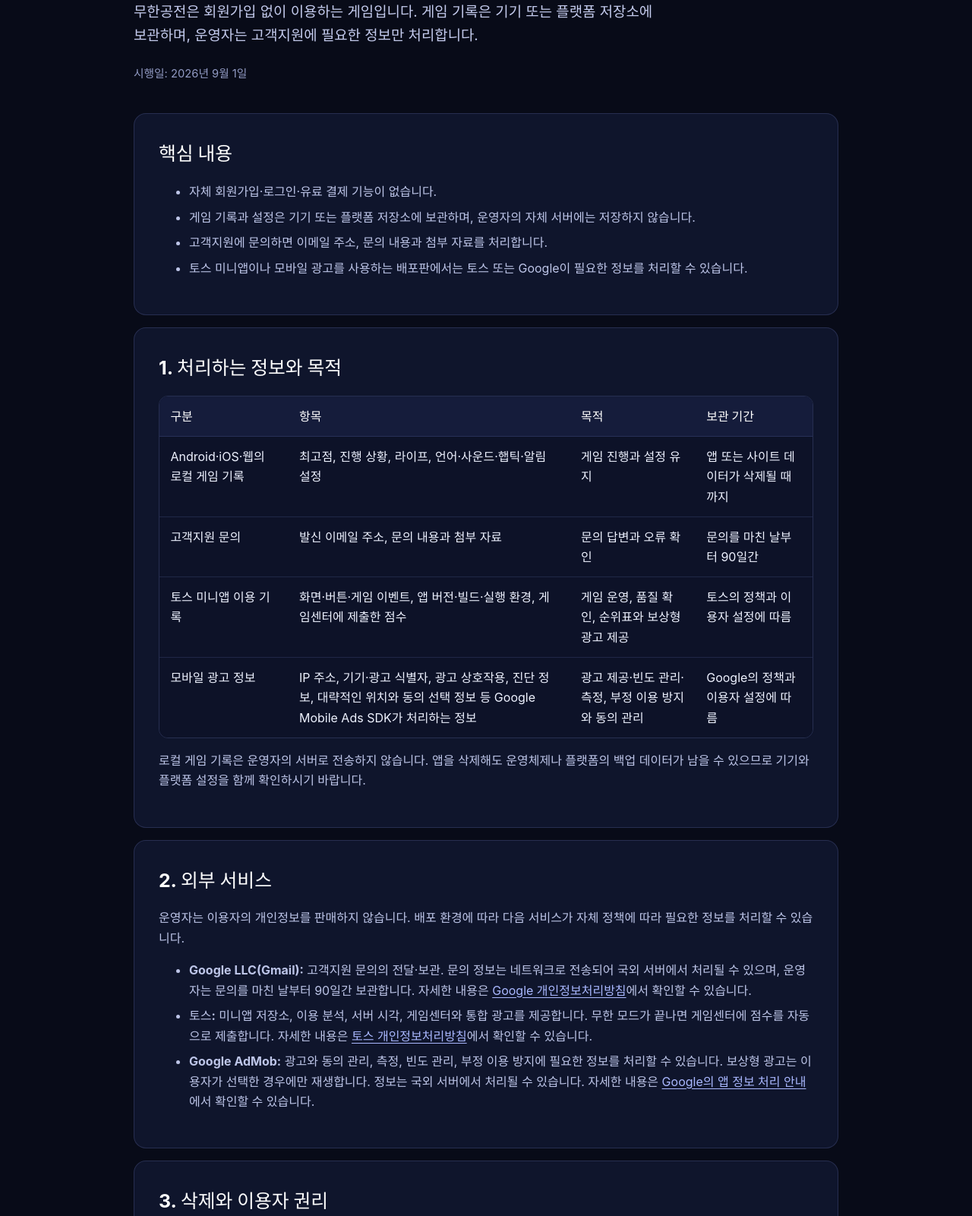
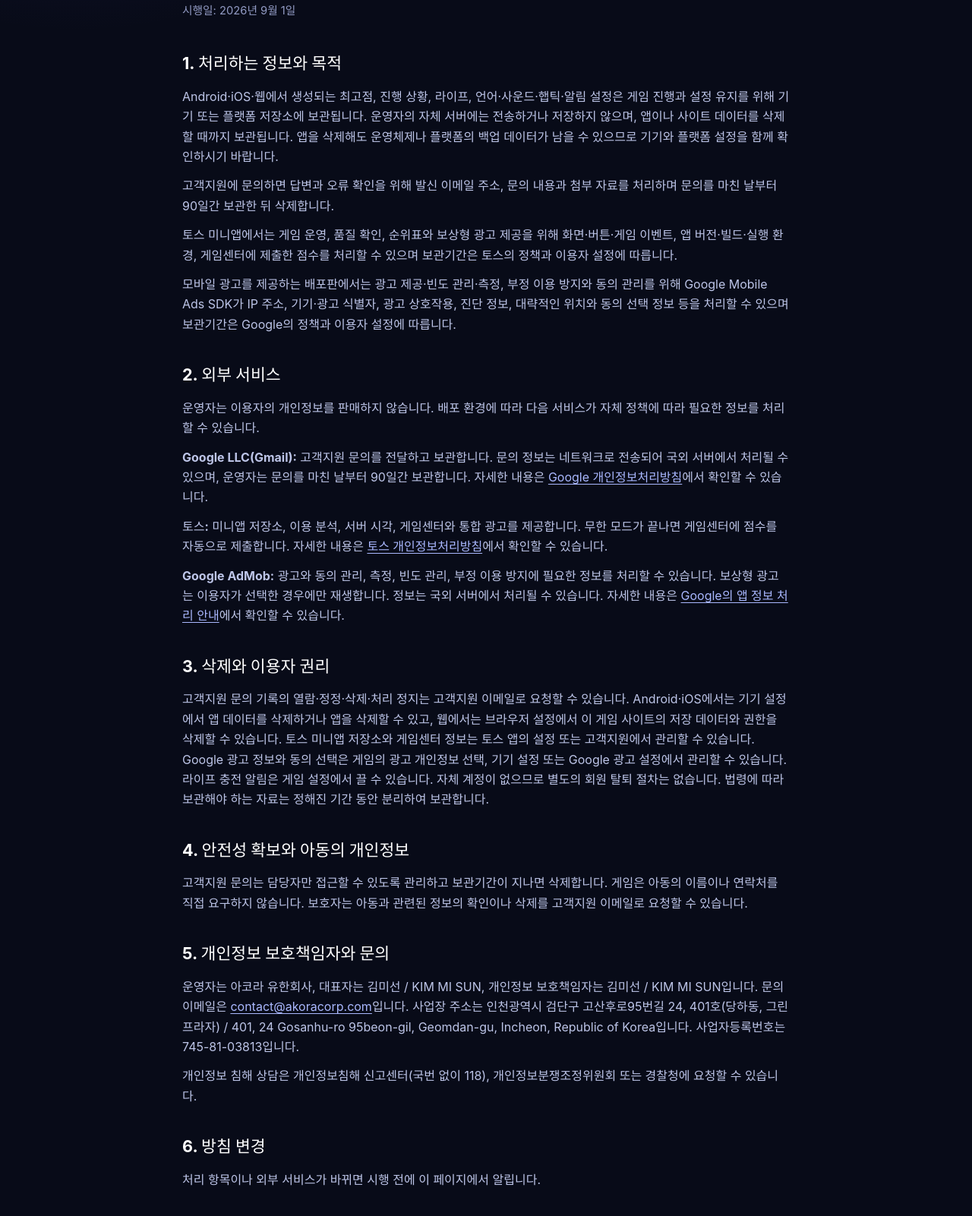
Before and after one commit to Cairnora/comp, a plain HTML site: page products/muhan-gongjeon/privacy.html in a window 1280 px wide. Shown: the part 293-1894 px from the top of the page at 76% size. Drawn offline with Linux system fonts and the light colour scheme.

Commit message:
refactor: 무한공전 정책 문서 형식 단순화

```diff
--- a/products/muhan-gongjeon/assets/site.css
+++ b/products/muhan-gongjeon/assets/site.css
@@ -218,6 +218,40 @@
   margin-top: 0.45rem;
 }
 
+.legal-page {
+  width: min(100% - 2rem, 50rem);
+  padding-top: clamp(2.5rem, 6vw, 4rem);
+}
+
+.legal-page h1 {
+  max-width: none;
+  font-size: clamp(2rem, 5vw, 3rem);
+}
+
+.legal-page .lead {
+  max-width: none;
+  font-size: 1rem;
+}
+
+.legal-document {
+  margin-top: 2.5rem;
+  color: #bdc5e8;
+}
+
+.legal-document h2 {
+  margin: 2.25rem 0 0.7rem;
+  color: #fff;
+  font-size: clamp(1.15rem, 2.5vw, 1.35rem);
+}
+
+.legal-document h2:first-child {
+  margin-top: 0;
+}
+
+.legal-document p {
+  margin: 0.75rem 0;
+}
+
 .table-wrap {
   overflow-x: auto;
   margin-top: 1rem;
@@ -336,6 +370,7 @@
   .card p,
   .document-section p,
   .document-section li,
+  .legal-document,
   .contact-box p,
   .site-footer {
     color: #222;
--- a/products/muhan-gongjeon/privacy.html
+++ b/products/muhan-gongjeon/privacy.html
@@ -24,109 +24,36 @@
         </ul>
       </nav>
     </header>
-    <main id="main-content">
-      <p class="eyebrow">Privacy Policy</p>
+    <main id="main-content" class="legal-page">
       <h1>개인정보처리방침</h1>
       <p class="lead">무한공전은 회원가입 없이 이용하는 게임입니다. 게임 기록은 기기 또는 플랫폼 저장소에 보관하며, 운영자는 고객지원에 필요한 정보만 처리합니다.</p>
       <p class="meta">시행일: <time datetime="2026-09-01">2026년 9월 1일</time></p>
 
 
-      <section class="document-section" aria-labelledby="privacy-summary">
-        <h2 id="privacy-summary">핵심 내용</h2>
-        <ul>
-          <li>자체 회원가입·로그인·유료 결제 기능이 없습니다.</li>
-          <li>게임 기록과 설정은 기기 또는 플랫폼 저장소에 보관하며, 운영자의 자체 서버에는 저장하지 않습니다.</li>
-          <li>고객지원에 문의하면 이메일 주소, 문의 내용과 첨부 자료를 처리합니다.</li>
-          <li>토스 미니앱이나 모바일 광고를 사용하는 배포판에서는 토스 또는 Google이 필요한 정보를 처리할 수 있습니다.</li>
-        </ul>
-      </section>
+      <article class="legal-document">
+        <h2>1. 처리하는 정보와 목적</h2>
+        <p>Android·iOS·웹에서 생성되는 최고점, 진행 상황, 라이프, 언어·사운드·햅틱·알림 설정은 게임 진행과 설정 유지를 위해 기기 또는 플랫폼 저장소에 보관됩니다. 운영자의 자체 서버에는 전송하거나 저장하지 않으며, 앱이나 사이트 데이터를 삭제할 때까지 보관됩니다. 앱을 삭제해도 운영체제나 플랫폼의 백업 데이터가 남을 수 있으므로 기기와 플랫폼 설정을 함께 확인하시기 바랍니다.</p>
+        <p>고객지원에 문의하면 답변과 오류 확인을 위해 발신 이메일 주소, 문의 내용과 첨부 자료를 처리하며 문의를 마친 날부터 90일간 보관한 뒤 삭제합니다.</p>
+        <p>토스 미니앱에서는 게임 운영, 품질 확인, 순위표와 보상형 광고 제공을 위해 화면·버튼·게임 이벤트, 앱 버전·빌드·실행 환경, 게임센터에 제출한 점수를 처리할 수 있으며 보관기간은 토스의 정책과 이용자 설정에 따릅니다.</p>
+        <p>모바일 광고를 제공하는 배포판에서는 광고 제공·빈도 관리·측정, 부정 이용 방지와 동의 관리를 위해 Google Mobile Ads SDK가 IP 주소, 기기·광고 식별자, 광고 상호작용, 진단 정보, 대략적인 위치와 동의 선택 정보 등을 처리할 수 있으며 보관기간은 Google의 정책과 이용자 설정에 따릅니다.</p>
 
-      <section class="document-section" aria-labelledby="privacy-items">
-        <h2 id="privacy-items">1. 처리하는 정보와 목적</h2>
-        <div class="table-wrap">
-          <table>
-            <thead>
-              <tr>
-                <th scope="col">구분</th>
-                <th scope="col">항목</th>
-                <th scope="col">목적</th>
-                <th scope="col">보관 기간</th>
-              </tr>
-            </thead>
-            <tbody>
-              <tr>
-                <td>Android·iOS·웹의 로컬 게임 기록</td>
-                <td>최고점, 진행 상황, 라이프, 언어·사운드·햅틱·알림 설정</td>
-                <td>게임 진행과 설정 유지</td>
-                <td>앱 또는 사이트 데이터가 삭제될 때까지</td>
-              </tr>
-              <tr>
-                <td>고객지원 문의</td>
-                <td>발신 이메일 주소, 문의 내용과 첨부 자료</td>
-                <td>문의 답변과 오류 확인</td>
-                <td>문의를 마친 날부터 90일간</td>
-              </tr>
-              <tr>
-                <td>토스 미니앱 이용 기록</td>
-                <td>화면·버튼·게임 이벤트, 앱 버전·빌드·실행 환경, 게임센터에 제출한 점수</td>
-                <td>게임 운영, 품질 확인, 순위표와 보상형 광고 제공</td>
-                <td>토스의 정책과 이용자 설정에 따름</td>
-              </tr>
-              <tr>
-                <td>모바일 광고 정보</td>
-                <td>IP 주소, 기기·광고 식별자, 광고 상호작용, 진단 정보, 대략적인 위치와 동의 선택 정보 등 Google Mobile Ads SDK가 처리하는 정보</td>
-                <td>광고 제공·빈도 관리·측정, 부정 이용 방지와 동의 관리</td>
-                <td>Google의 정책과 이용자 설정에 따름</td>
-              </tr>
-            </tbody>
-          </table>
-        </div>
-        <p>로컬 게임 기록은 운영자의 서버로 전송하지 않습니다. 앱을 삭제해도 운영체제나 플랫폼의 백업 데이터가 남을 수 있으므로 기기와 플랫폼 설정을 함께 확인하시기 바랍니다.</p>
-      </section>
+        <h2>2. 외부 서비스</h2>
+        <p>운영자는 이용자의 개인정보를 판매하지 않습니다. 배포 환경에 따라 다음 서비스가 자체 정책에 따라 필요한 정보를 처리할 수 있습니다.</p>
+        <p><strong>Google LLC(Gmail):</strong> 고객지원 문의를 전달하고 보관합니다. 문의 정보는 네트워크로 전송되어 국외 서버에서 처리될 수 있으며, 운영자는 문의를 마친 날부터 90일간 보관합니다. 자세한 내용은 <a href="https://policies.google.com/privacy?hl=ko" target="_blank" rel="noopener noreferrer">Google 개인정보처리방침</a>에서 확인할 수 있습니다.</p><p><strong>토스:</strong> 미니앱 저장소, 이용 분석, 서버 시각, 게임센터와 통합 광고를 제공합니다. 무한 모드가 끝나면 게임센터에 점수를 자동으로 제출합니다. 자세한 내용은 <a href="https://toss.im/privacy" target="_blank" rel="noopener noreferrer">토스 개인정보처리방침</a>에서 확인할 수 있습니다.</p><p><strong>Google AdMob:</strong> 광고와 동의 관리, 측정, 빈도 관리, 부정 이용 방지에 필요한 정보를 처리할 수 있습니다. 보상형 광고는 이용자가 선택한 경우에만 재생합니다. 정보는 국외 서버에서 처리될 수 있습니다. 자세한 내용은 <a href="https://policies.google.com/technologies/partner-sites?hl=ko" target="_blank" rel="noopener noreferrer">Google의 앱 정보 처리 안내</a>에서 확인할 수 있습니다.</p>
 
-      <section class="document-section" aria-labelledby="privacy-sharing">
-        <h2 id="privacy-sharing">2. 외부 서비스</h2>
-        <p>운영자는 이용자의 개인정보를 판매하지 않습니다. 배포 환경에 따라 다음 서비스가 자체 정책에 따라 필요한 정보를 처리할 수 있습니다.</p>
-        <ul><li><strong>Google LLC(Gmail):</strong> 고객지원 문의의 전달·보관. 문의 정보는 네트워크로 전송되어 국외 서버에서 처리될 수 있으며, 운영자는 문의를 마친 날부터 90일간 보관합니다. 자세한 내용은 <a href="https://policies.google.com/privacy?hl=ko" target="_blank" rel="noopener noreferrer">Google 개인정보처리방침</a>에서 확인할 수 있습니다.</li><li><strong>토스:</strong> 미니앱 저장소, 이용 분석, 서버 시각, 게임센터와 통합 광고를 제공합니다. 무한 모드가 끝나면 게임센터에 점수를 자동으로 제출합니다. 자세한 내용은 <a href="https://toss.im/privacy" target="_blank" rel="noopener noreferrer">토스 개인정보처리방침</a>에서 확인할 수 있습니다.</li><li><strong>Google AdMob:</strong> 광고와 동의 관리, 측정, 빈도 관리, 부정 이용 방지에 필요한 정보를 처리할 수 있습니다. 보상형 광고는 이용자가 선택한 경우에만 재생합니다. 정보는 국외 서버에서 처리될 수 있습니다. 자세한 내용은 <a href="https://policies.google.com/technologies/partner-sites?hl=ko" target="_blank" rel="noopener noreferrer">Google의 앱 정보 처리 안내</a>에서 확인할 수 있습니다.</li></ul>
-      </section>
+        <h2 id="choices">3. 삭제와 이용자 권리</h2>
+        <p>고객지원 문의 기록의 열람·정정·삭제·처리 정지는 고객지원 이메일로 요청할 수 있습니다. Android·iOS에서는 기기 설정에서 앱 데이터를 삭제하거나 앱을 삭제할 수 있고, 웹에서는 브라우저 설정에서 이 게임 사이트의 저장 데이터와 권한을 삭제할 수 있습니다. 토스 미니앱 저장소와 게임센터 정보는 토스 앱의 설정 또는 고객지원에서 관리할 수 있습니다. Google 광고 정보와 동의 선택은 게임의 <strong>광고 개인정보 선택</strong>, 기기 설정 또는 Google 광고 설정에서 관리할 수 있습니다. 라이프 충전 알림은 게임 설정에서 끌 수 있습니다. 자체 계정이 없으므로 별도의 회원 탈퇴 절차는 없습니다. 법령에 따라 보관해야 하는 자료는 정해진 기간 동안 분리하여 보관합니다.</p>
 
-      <section class="document-section" id="choices" aria-labelledby="privacy-destruction">
-        <h2 id="privacy-destruction">3. 삭제와 이용자 권리</h2>
-        <p>고객지원 문의 기록의 열람·정정·삭제·처리 정지는 고객지원 이메일로 요청할 수 있습니다.</p>
-        <ul>
-          <li>Android·iOS: 기기 설정에서 앱 데이터를 삭제하거나 앱을 삭제할 수 있습니다.</li>
-          <li>웹: 브라우저 설정에서 이 게임 사이트의 저장 데이터와 권한을 삭제할 수 있습니다.</li>
-          <li>토스 미니앱 저장소와 게임센터 정보는 토스 앱의 설정 또는 고객지원에서 관리할 수 있습니다.</li>
-          <li>고객지원 문의: 문의를 마친 날부터 90일간 보관한 뒤 삭제합니다.</li>
-          <li>Google 광고 정보와 동의 선택은 게임의 <strong>광고 개인정보 선택</strong>, 기기 설정 또는 Google 광고 설정에서 관리할 수 있습니다.</li>
-          <li>라이프 충전 알림은 게임 설정에서 끌 수 있습니다.</li>
-          <li>자체 계정이 없으므로 별도의 회원 탈퇴 절차는 없습니다.</li>
-          <li>법령에 따라 보관해야 하는 자료는 정해진 기간 동안 분리하여 보관합니다.</li>
-        </ul>
-      </section>
+        <h2>4. 안전성 확보와 아동의 개인정보</h2>
+        <p>고객지원 문의는 담당자만 접근할 수 있도록 관리하고 보관기간이 지나면 삭제합니다. 게임은 아동의 이름이나 연락처를 직접 요구하지 않습니다. 보호자는 아동과 관련된 정보의 확인이나 삭제를 고객지원 이메일로 요청할 수 있습니다.</p>
 
-      <section class="document-section" aria-labelledby="privacy-security">
-        <h2 id="privacy-security">4. 안전성 확보와 아동의 개인정보</h2>
-        <p>고객지원 문의는 담당자만 접근할 수 있도록 관리하고 보관기간이 지나면 삭제합니다. 게임은 아동의 이름이나 연락처를 직접 요구하지 않습니다. 보호자는 아동과 관련된 정보의 확인이나 삭제를 고객지원 이메일로 요청할 수 있습니다.</p>
-      </section>
+        <h2>5. 개인정보 보호책임자와 문의</h2>
+        <p>운영자는 아코라 유한회사, 대표자는 김미선 / KIM MI SUN, 개인정보 보호책임자는 김미선 / KIM MI SUN입니다. 문의 이메일은 <a href="mailto:contact@akoracorp.com">contact@akoracorp.com</a>입니다. 사업장 주소는 인천광역시 검단구 고산후로95번길 24, 401호(당하동, 그린프라자) / 401, 24 Gosanhu-ro 95beon-gil, Geomdan-gu, Incheon, Republic of Korea입니다. 사업자등록번호는 745-81-03813입니다.</p>
+        <p>개인정보 침해 상담은 개인정보침해 신고센터(국번 없이 118), 개인정보분쟁조정위원회 또는 경찰청에 요청할 수 있습니다.</p>
 
-      <section class="document-section" aria-labelledby="privacy-contact">
-        <h2 id="privacy-contact">5. 개인정보 보호책임자와 문의</h2>
-        <ul>
-          <li>운영자: 아코라 유한회사</li>
-          <li>대표자: 김미선 / KIM MI SUN</li>
-          <li>개인정보 보호책임자: 김미선 / KIM MI SUN</li>
-          <li>이메일: <a href="mailto:contact@akoracorp.com">contact@akoracorp.com</a></li>
-          <li>사업장 주소: 인천광역시 검단구 고산후로95번길 24, 401호(당하동, 그린프라자) / 401, 24 Gosanhu-ro 95beon-gil, Geomdan-gu, Incheon, Republic of Korea</li>
-          <li>사업자등록번호: 745-81-03813</li>
-        </ul>
-        <p>개인정보 침해 상담은 개인정보침해 신고센터(국번 없이 118), 개인정보분쟁조정위원회 또는 경찰청에 요청할 수 있습니다.</p>
-      </section>
-
-      <section class="document-section" aria-labelledby="privacy-change">
-        <h2 id="privacy-change">6. 방침 변경</h2>
+        <h2>6. 방침 변경</h2>
         <p>처리 항목이나 외부 서비스가 바뀌면 시행 전에 이 페이지에서 알립니다.</p>
-      </section>
+      </article>
     </main>
     <footer class="site-footer">
       <p>© 2026 아코라 유한회사. All rights reserved.</p>
--- a/products/muhan-gongjeon/publish-manifest.json
+++ b/products/muhan-gongjeon/publish-manifest.json
@@ -2,7 +2,7 @@
   "schemaVersion": 1,
   "productSlug": "muhan-gongjeon",
   "publicBaseUrl": "https://akoracorp.com/products/muhan-gongjeon/",
-  "generatedAt": "2026-08-29T03:56:18.545Z",
-  "contentSha256": "beceb35bc91b38dc3e12ea9fe65d5a97a73386b237d7b474a0e8518466e3d9a1",
+  "generatedAt": "2026-08-29T04:05:04.085Z",
+  "contentSha256": "8eaef3438d0bb799f68dd761fc688a6993928b06cbc35a6c11b4e2f86e688507",
   "source": "html5-game/legal-site"
 }
```
Also changed, not shown: products/muhan-gongjeon/terms.html (+16 -43 lines).
